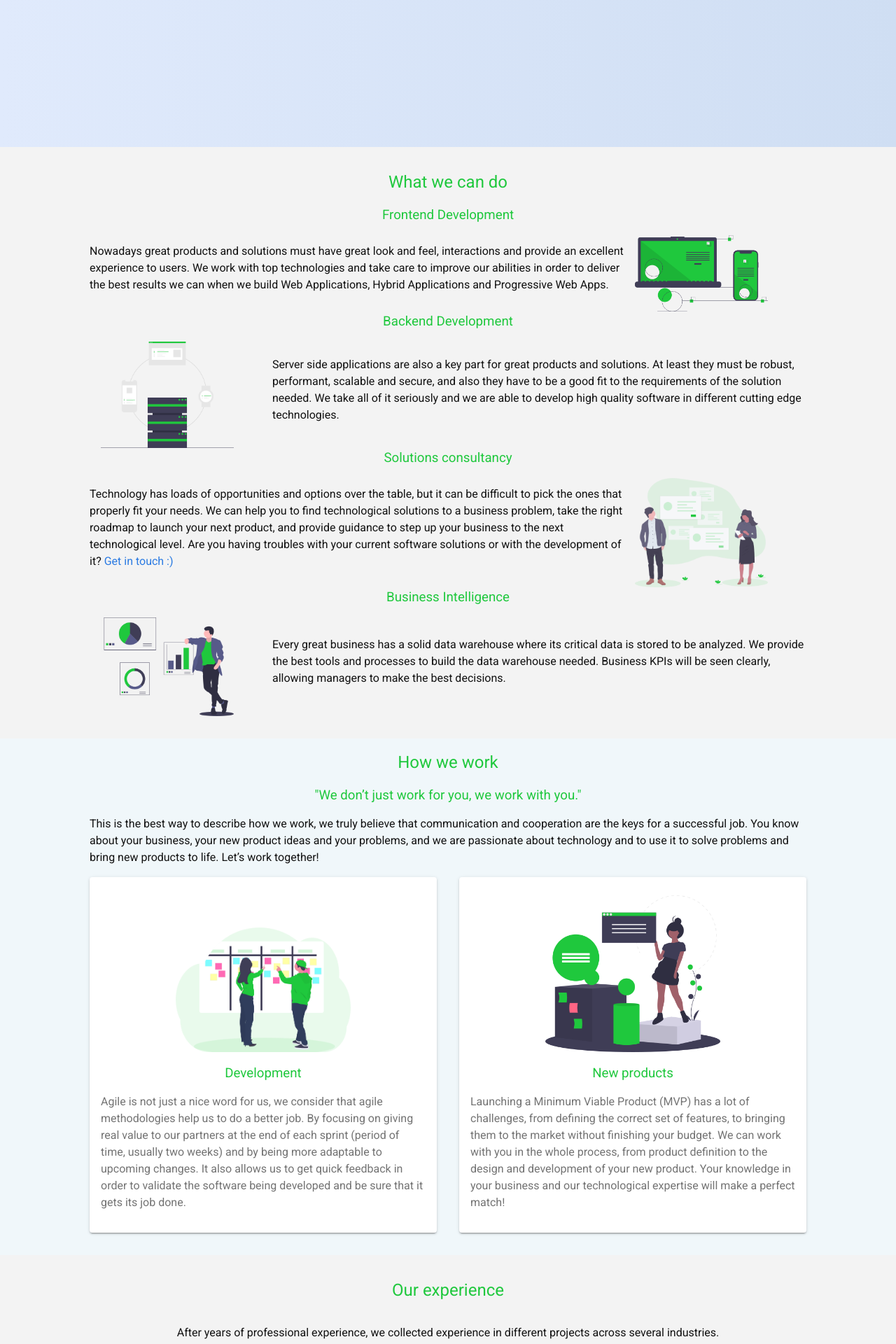
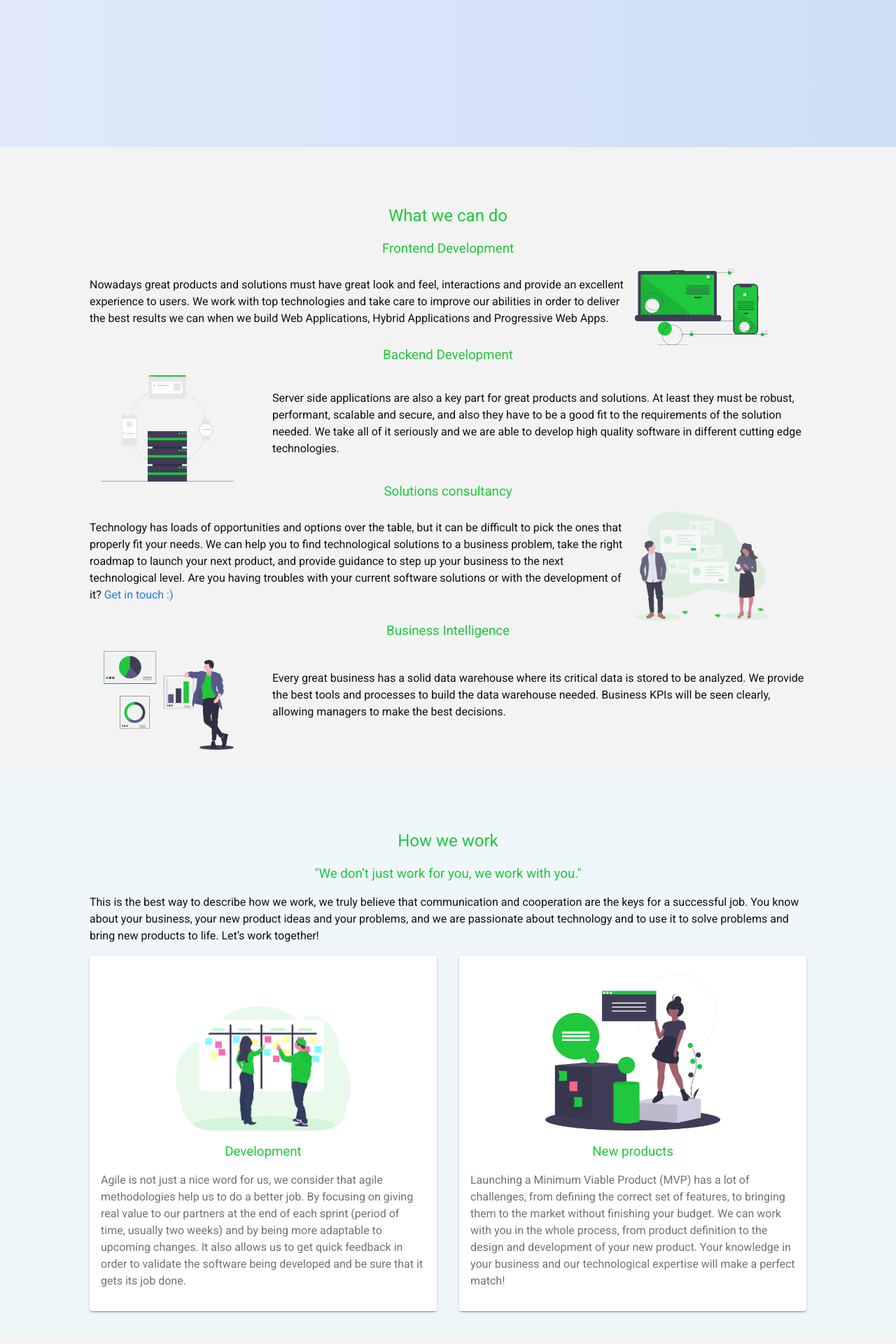
Before and after one commit to noRoof/noroof.github.io, a Jekyll site: the page built from index.html, in a window 1280 px wide. Shown: the part 690-2610 px from the top of the page at 70% size. Built offline with Jekyll 4.4.1, drawn with Linux system fonts in a browser that asks for light colours; some of the changed text lies outside the part shown.

Commit message:
general styles and animations improved

```diff
--- a/_sass/noroof/_animations.scss
+++ b/_sass/noroof/_animations.scss
@@ -39,3 +39,14 @@
     opacity: 1;
   }
 }
+
+@keyframes slideInFromTop {
+  0% {
+    transform: translateY(-100px);
+    opacity: 1;
+  }
+  100% {
+    transform: translateY(0);
+    opacity: 1;
+  }
+}
--- a/_sass/noroof/_base.scss
+++ b/_sass/noroof/_base.scss
@@ -122,10 +122,6 @@
 a {
   color: $brand-color;
   text-decoration: none;
-
-  &:visited {
-    color: darken($brand-color, 15%);
-  }
 
   &:hover {
     color: $primary-green;
--- a/_sass/noroof/_layout.scss
+++ b/_sass/noroof/_layout.scss
@@ -81,6 +81,7 @@
     border-bottom: 1px solid $grey-color-light;
     width: calc(100% - 2rem);
     z-index: 1;
+    animation: 0.5s ease-out 0s 1 slideInFromTop;
   }
 
   .sections {
@@ -100,7 +101,7 @@
 }
 
 section {
-  padding: 1rem 8rem 2rem 8rem;
+  padding: 5rem 8rem 2rem 8rem;
 
   h2 {
     text-align: center;
@@ -190,7 +191,6 @@
 
   &#past-experience {
     display: grid;
-    padding-top: 2rem;
     grid-column-gap: 2rem;
     grid-row-gap: 1rem;
     background-color: #F3F3F3;
@@ -217,7 +217,6 @@
   }
 
   &#services {
-    padding-top: 2rem;
     background-color: #F3F3F3;
 
     h2 {
--- a/index.html
+++ b/index.html
@@ -91,8 +91,8 @@
     <div class="contact-header">
       <h2>Get in touch</h2><img src="{{ "/assets/img/mailbox.png" | relative_url }}" alt="noRoof development">
     </div>
-    <p>Feel free to send us an email at <span id="replace">javascript is not enabled, please use the contact form.</span>
-    or to send us a message here.</p>
+    <p>If you want to talk about your next project, or you need some help with one in progress. Feel free to send us an email at <span id="replace">javascript is not enabled, please use the contact form.</span>
+    or to write a message here.</p>
     <form class="contact-form" action="https://formspree.io/mbjkrvnz" method="post">
       <div class="form__group col-6 padding-right">
         <input type="text" id="name" name="name" required maxlength="250" class="form__field" placeholder="Your Name">
```
